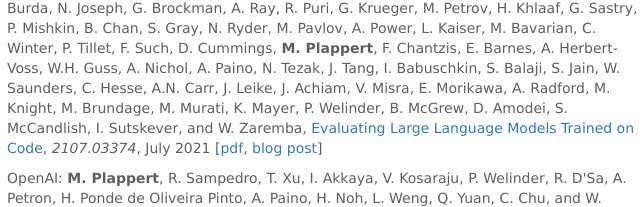
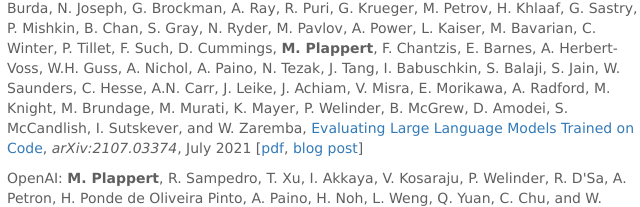
Before and after one commit to matthiasplappert/matthiasplappert.github.io, a plain HTML site: page index.html in a window 1280 px wide. Shown: the part 1035-1242 px from the top of the page, 323-963 px from the left. Drawn offline with Linux system fonts and the light colour scheme.

Commit message:
Consistency

```diff
--- a/index.html
+++ b/index.html
@@ -92,7 +92,7 @@
             J. Hilton, R. Nakano, C. Hesse, and J. Schulman, <a href="https://arxiv.org/abs/2110.14168">Training Verifiers to Solve Math Word Problems</a>, <em>arXiv:2110.14168</em>, October 2021, [<a href="publications/2021_Cobbe_Grade-School-Math.pdf">pdf</a>, <a href="https://openai.com/blog/grade-school-math/">blog post</a>]
           </li>
           <li>
-            M. Chen, J. Tworek, H. Jun, Q. Yuan, H. Ponde de Oliveira Pinto, J. Kaplan, H. Edwards, Y. Burda, N. Joseph, G. Brockman, A. Ray, R. Puri, G. Krueger, M. Petrov, H. Khlaaf, G. Sastry, P. Mishkin, B. Chan, S. Gray, N. Ryder, M. Pavlov, A. Power, L. Kaiser, M. Bavarian, C. Winter, P. Tillet, F. Such, D. Cummings, <strong>M. Plappert</strong>, F. Chantzis, E. Barnes, A. Herbert-Voss, W.H. Guss, A. Nichol, A. Paino, N. Tezak, J. Tang, I. Babuschkin, S. Balaji, S. Jain, W. Saunders, C. Hesse, A.N. Carr, J. Leike, J. Achiam, V. Misra, E. Morikawa, A. Radford, M. Knight, M. Brundage, M. Murati, K. Mayer, P. Welinder, B. McGrew, D. Amodei, S. McCandlish, I. Sutskever, and W. Zaremba, <a href="https://arxiv.org/abs/2107.03374">Evaluating Large Language Models Trained on Code</a>, <em>2107.03374</em>, July 2021 [<a
+            M. Chen, J. Tworek, H. Jun, Q. Yuan, H. Ponde de Oliveira Pinto, J. Kaplan, H. Edwards, Y. Burda, N. Joseph, G. Brockman, A. Ray, R. Puri, G. Krueger, M. Petrov, H. Khlaaf, G. Sastry, P. Mishkin, B. Chan, S. Gray, N. Ryder, M. Pavlov, A. Power, L. Kaiser, M. Bavarian, C. Winter, P. Tillet, F. Such, D. Cummings, <strong>M. Plappert</strong>, F. Chantzis, E. Barnes, A. Herbert-Voss, W.H. Guss, A. Nichol, A. Paino, N. Tezak, J. Tang, I. Babuschkin, S. Balaji, S. Jain, W. Saunders, C. Hesse, A.N. Carr, J. Leike, J. Achiam, V. Misra, E. Morikawa, A. Radford, M. Knight, M. Brundage, M. Murati, K. Mayer, P. Welinder, B. McGrew, D. Amodei, S. McCandlish, I. Sutskever, and W. Zaremba, <a href="https://arxiv.org/abs/2107.03374">Evaluating Large Language Models Trained on Code</a>, <em>arXiv:2107.03374</em>, July 2021 [<a
               href="publications/2021_OpenAI_Codex.pdf">pdf</a>, <a href="https://openai.com/blog/openai-codex/">blog post</a>]
           </li>
 
```
